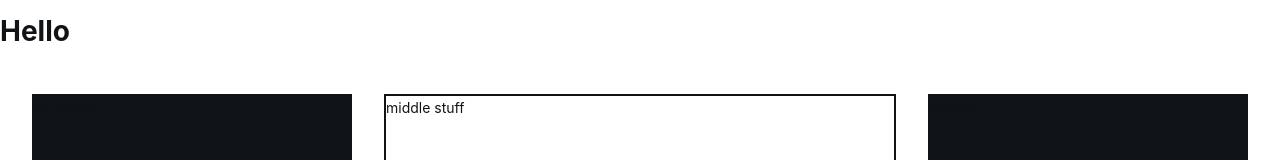
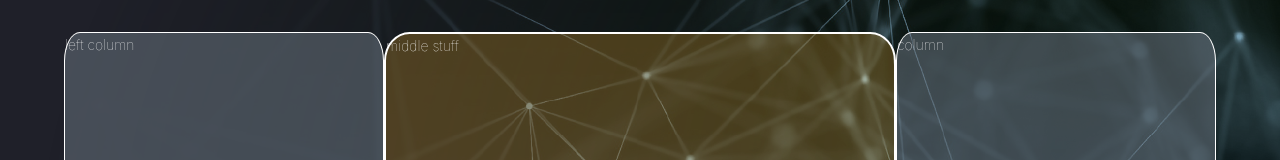
Before and after one commit to rebekahmw/saleslynk, a Next.js app: page /dashboard in a window 1280 px wide. Shown: the top 160 px of the page. Built offline with nearby package versions, Linux system fonts and the light colour scheme; no server answers.

Commit message:
style: uploaded background png and added to dashboard styling

```diff
--- a/pages/dashboard/index.tsx
+++ b/pages/dashboard/index.tsx
@@ -6,7 +6,6 @@ import WeatherForecast from "../../modules/weather/weather";
 const Dashboard: NextPage = () => {
 	return (
 		<div className={style([dashboard.container])}>
-            <h1>Hello</h1>
 			<div className={style([dashboard.data])}>
 				<div className={style([dashboard.sideColumn, dashboard.left, dashboard.mobile])}>
 					left column
--- a/styles/dashboard/Dashboard.module.scss
+++ b/styles/dashboard/Dashboard.module.scss
@@ -4,12 +4,21 @@
 @import "../defaults.scss";
 
 .container {
-    // width: 100vw;
+    background: transparent url('../../components/dashboard/images/Asset\ 23.png') 100% 0% no-repeat padding-box;
+    background-color: #1F2029;
+    opacity: 1;
+    width: 100fr;
+    height: 100vh;
+    padding: 0 2rem;
+    padding-bottom: 40px;
+    color: white;
+    font-weight: lighter;
+    position: relative;
+}
 
-    // @include breakMax("tablet") {
-    //     height: 40vh
-    // }
-
+.container::-webkit-scrollbar {
+    display: none;
+    /* Safari and Chrome */
 }
 
 .data {
@@ -30,7 +39,9 @@
 
 .sideColumn {
     width: 25vw;
-    background-color: colour("black");
+    background-color: #67717b8f;
+    border: 1px solid colour('white');
+    border-radius: 5%;
     @include breakMax("tablet") {
         width: 100vw;
     }
@@ -40,7 +51,7 @@
 }
 .left {
     @include breakMax("tablet") {
-        width: 38vw;
+        width: 36vw;
         height: 40vh;
     }
     @include breakMax("smallTablet") {
@@ -63,10 +74,12 @@
 
 .middleInfo {
     width: 40vw;
-    border: 2px solid colour("black");
+    border: 2px solid colour("darkOrange");
+    background: #ffb32c3d;
+    border-radius: 5%;
 
     @include breakMax("tablet") {
-        width: 50vw;
+        width: 46vw;
         height: 40vh;
     }
 
```
Also changed, not shown: components/dashboard/images/Asset 23.png (added), 1 other file (tests, documents, lock files or other folders).
